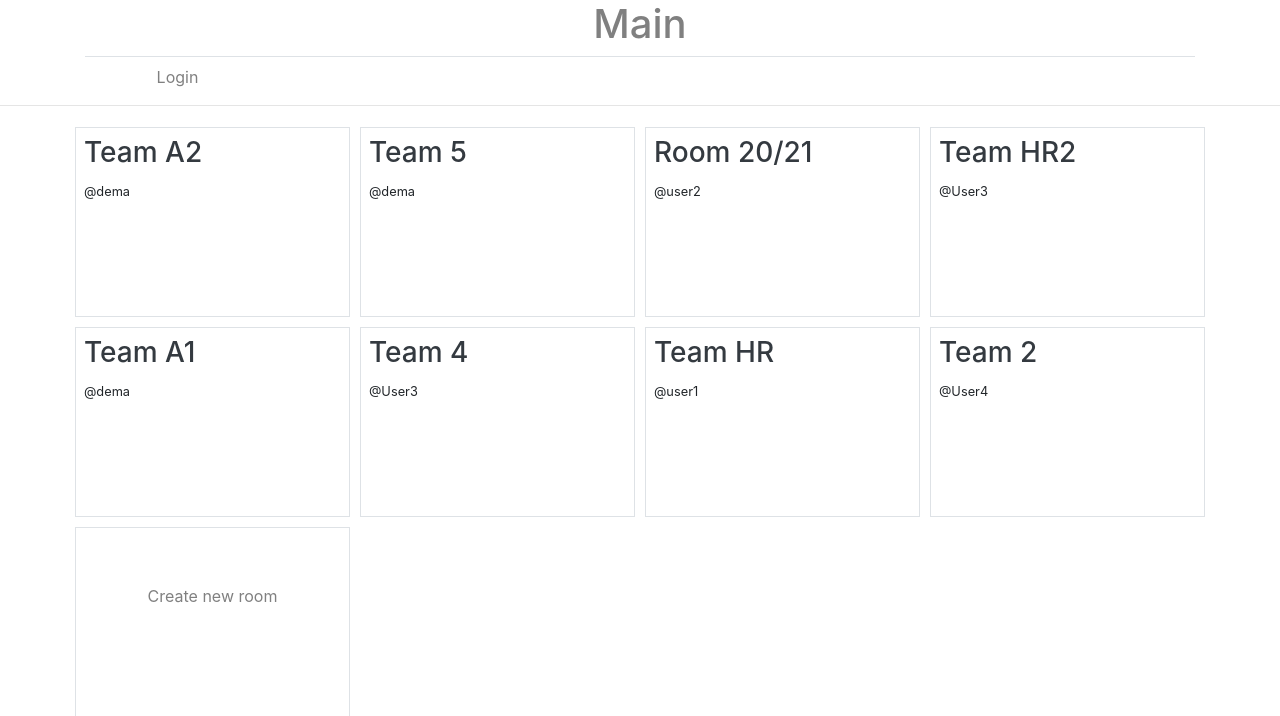
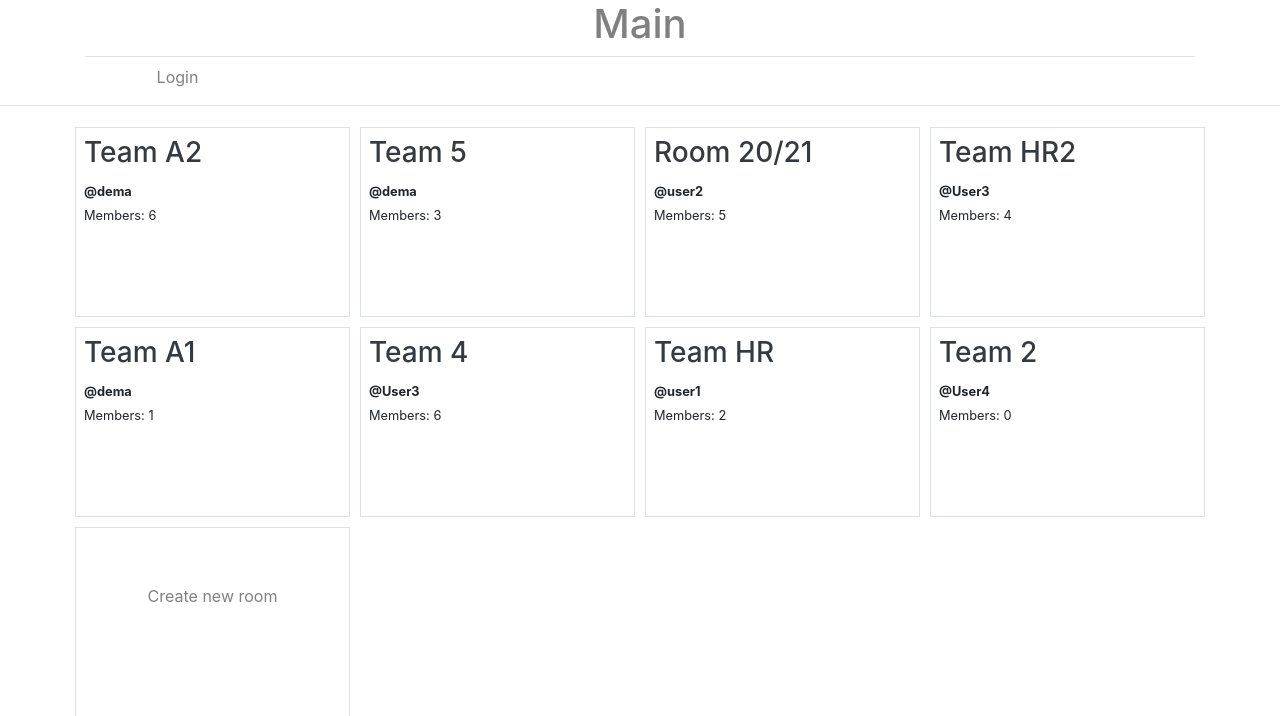
Before and after one commit to Dema98HH/todo_scrum, a Django app: page / in a window 1280 px wide. Shown: the top 716 px of the page. Run offline with Django 4.2, Linux system fonts and the light colour scheme; data comes from the database, SQL or seed files in the repository; both versions use the stored data as it was after the commit; some libraries are stand-ins or nearby versions.

```diff
--- a/base/templates/base/home.html
+++ b/base/templates/base/home.html
@@ -15,11 +15,18 @@
         <div class="col-lg-3 col-md-6 justify-content-center" style="height: 200px; padding: 5px;">
             <div class="border justify-content-center" style="padding: 8px; height: 100%;">
                 <h3><a class="text-dark" href="{% url 'rooms' room.id %}">{{room.name}}</a></h3>
-                <small>@{{room.host}}</small>
+                <small style="font-weight: bold;">@{{room.host}}</small>
+                <div class="justify-content-center">
+                    <small>Members: {{room.participants.count}}</small>
+                </div>
                 {% if request.user == room.host %}
-                <div class="d-flex justify-content-center">
-                    <medium class="mr-3 mt-3"><a style="color: grey;" href="{% url 'update-room' room.id %}">Update</a></medium>
-                    <medium class="ml-3 mt-3"><a style="color: grey;"href="{% url 'delete-room' room.id %}">Delete</a></medium>
+                <div class="d-flex justify-content-center mt-5">
+                    <div>
+                        <medium class="mr-3 mt-3"><a style="color: grey;" href="{% url 'update-room' room.id %}">Update</a></medium>
+                    </div>
+                    <div>
+                        <medium class="ml-3 mt-3"><a style="color: grey;"href="{% url 'delete-room' room.id %}">Delete</a></medium>
+                    </div>
                 </div>
 <!--                <p><a href="{% url 'update-room' room.id %}">Update Room</a></p>-->
 <!--                <p><a href="{% url 'delete-room' room.id %}">Delete Room</a></p>-->
```
Also changed, not shown: db.sqlite3.
